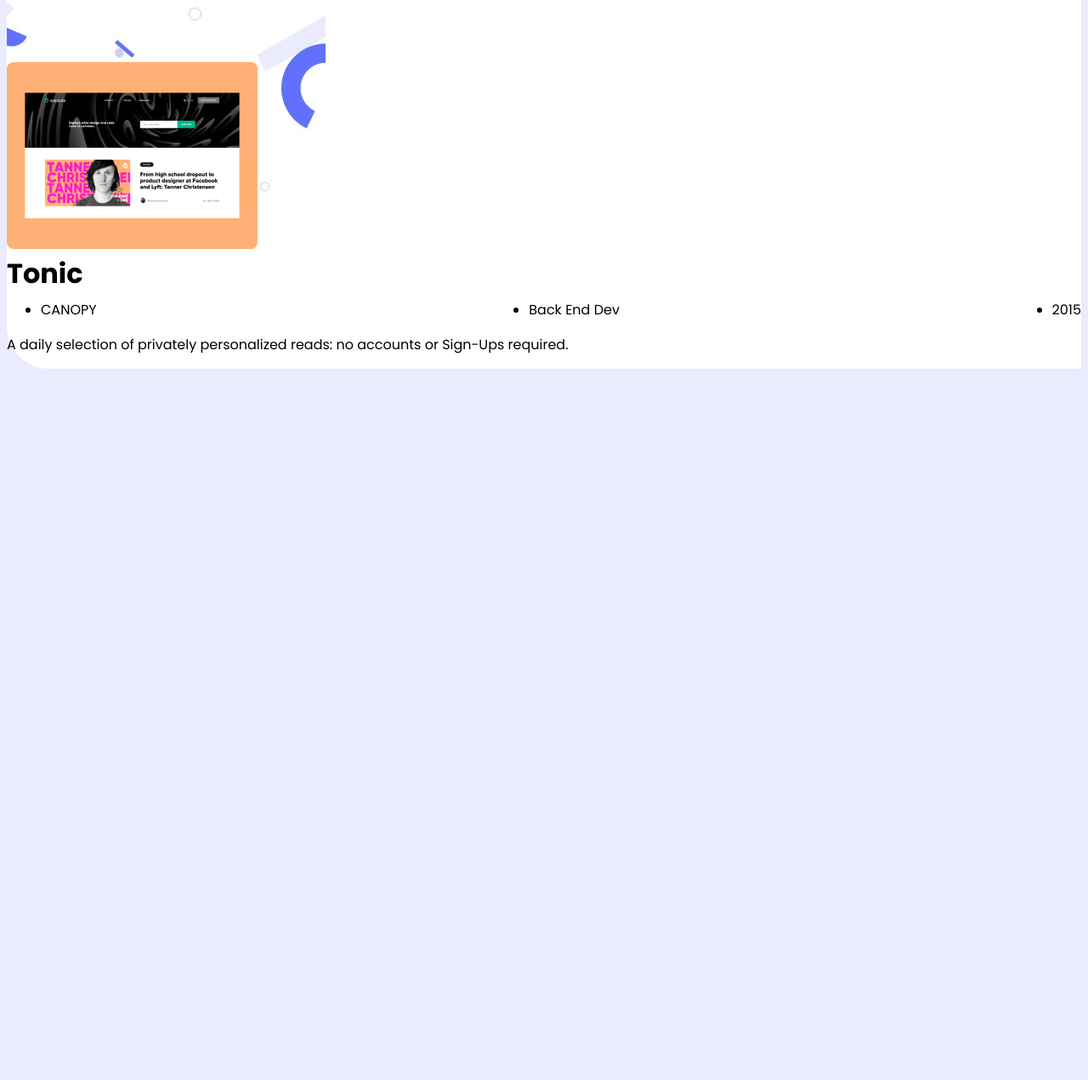
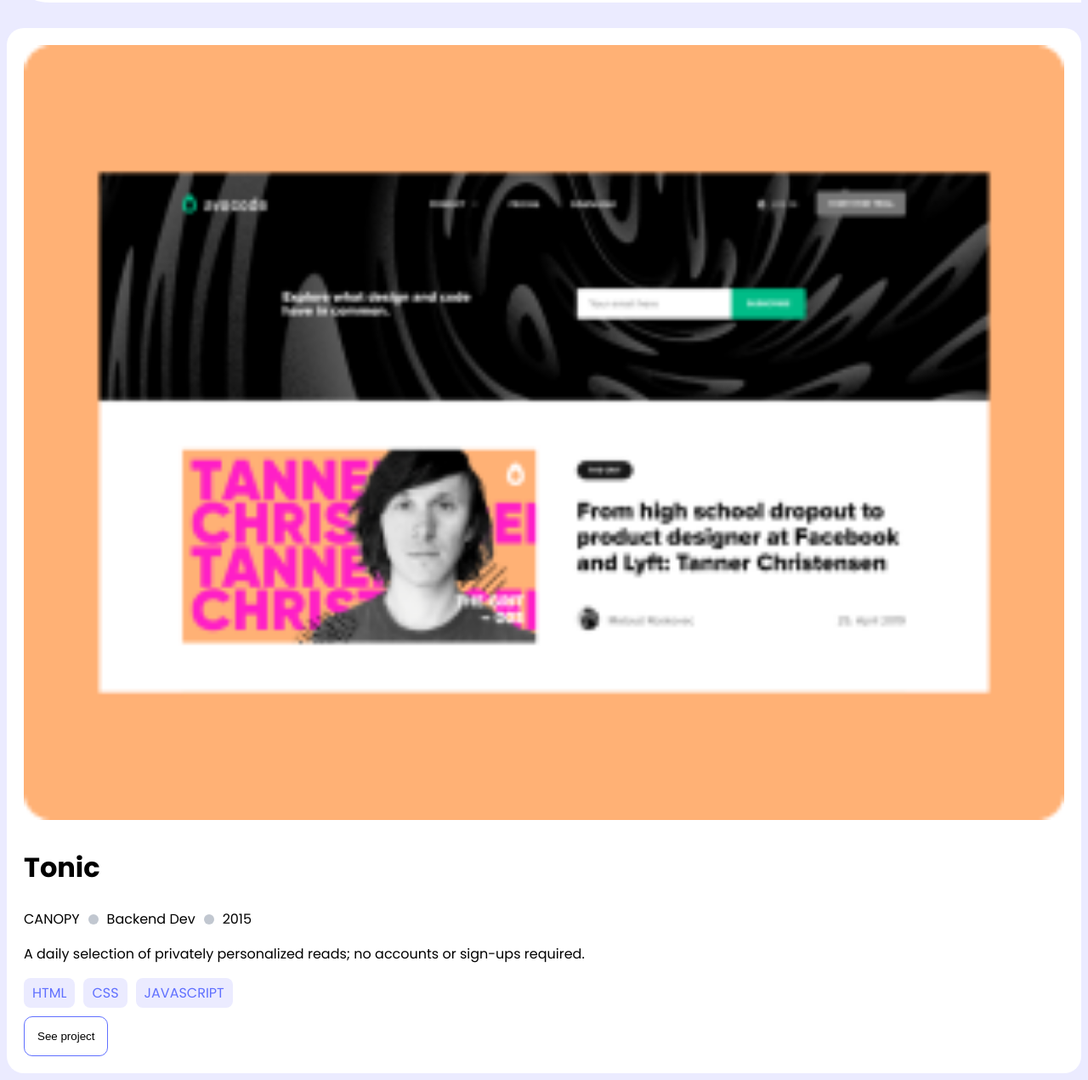
Before and after one commit to KhanYaqoob1133/Portfolio, a website: page index.html in a window 1280 px wide. Shown: the part 631-1902 px from the top of the page at 85% size. Before the commit the page ends 1073 px from the top, so only its background shows below. Drawn offline with Linux system fonts and the light colour scheme.

Commit message:
1st section

```diff
--- a/index.html
+++ b/index.html
@@ -1,20 +1,23 @@
 <!DOCTYPE html>
 <html lang="en">
+
 <head>
     <meta charset="UTF-8">
     <meta name="viewport" content="width=device-width, initial-scale=1.0">
     <title>Portfolio</title>
     <link rel="stylesheet" href="./style.css">
 </head>
+
 <body>
     <nav class="header">
         <h1 class="logo">My logo</h1>
         <img src="./Menu.svg" alt="menu" class="menu">
     </nav>
-        <main >
+    <main>
         <section class="headLine">
             <h1 class="intro">I'm yaqoob Khan! Glad to see you!</h1>
-                <p class="para">I'm a software developer! I can help you build a product , feature or website Look through some
+            <p class="para">I'm a software developer! I can help you build a product , feature or website Look through
+                some
                 of my work and experience! If you like what you see and have a project you need coded, don’t hesitate to
                 contact me.</p>
             <h3 class="connect">Let's Connect</h3>
@@ -28,19 +31,40 @@
 
             </ul>
         </section>
-            <section class="headLine">
-                <img src="./1st.png" alt="img" class="FImage">
-                <div class="tonic">Tonic</div>
+
+    </main>
+    <section style="margin-top: 30px; background-color: white;padding: 20px;border-radius: 20px;">
         <div>
-                    <ul class="body">
-                        <li class="first">CANOPY</li>
-                        <li class="second">Back End Dev</li>
-                        <li class="third">2015</li>
-                    </ul>
+            <div style="width: 100%; height: auto; object-fit: contain;">
+                <img src="./1st.png" alt="FIrst Image" style="width: 100%;">
             </div>
-                <p class="body-paragraph">A daily selection of privately personalized reads: no accounts or Sign-Ups required.</p>
+            <div style="margin-top: 10px">
+                <h2 style="font-size: 32px; font-weight: 700;line-height: 44px;text-align: left;">
+                    Tonic
+                </h2>
+                <div style="margin-top: 10px; display: flex; flex-direction: row; gap: 10px; align-items: center;">
+                    <span>CANOPY</span>
+                    <div style="width: 12px; height: 12px; border-radius: 100px; background-color: #C1C7D0;"></div>
+                    <span>Backend Dev</span>
+                    <div style="width: 12px; height: 12px; border-radius: 100px; background-color: #C1C7D0;"></div>
+                    <span>2015</span>
+                </div>
+                <div>
+                    <p>
+                        A daily selection of privately personalized reads; no accounts or sign-ups required.
+                    </p>
+                    <div style="margin-top: 10px; display: flex; flex-direction: row; gap: 10px; align-items: center;">
+                        <span style="padding-left: 10px;padding-right: 10px; padding-top: 5px;padding-bottom: 5px; background-color: #EBEBFF; color: #6070FF; border-radius: 8px;">HTML</span>
+                        <span style="padding-left: 10px;padding-right: 10px; padding-top: 5px;padding-bottom: 5px; background-color: #EBEBFF; color: #6070FF; border-radius: 8px;">CSS</span>
+                        <span style="padding-left: 10px;padding-right: 10px; padding-top: 5px;padding-bottom: 5px; background-color: #EBEBFF; color: #6070FF; border-radius: 8px;">JAVASCRIPT</span>
+                    </div>
+                </div>
+                <button style="padding: 15px; border: 1px solid #6070FF; margin-top: 10px; border-radius: 10px; background-color: white;">
+                    See project
+                </button>
+            </div>
+        </div>
+    </section>
+</body>
 
-            </section>
-        </main>
-</body>
 </html>
```
Lines whose indentation alone changed are shown as unchanged.
